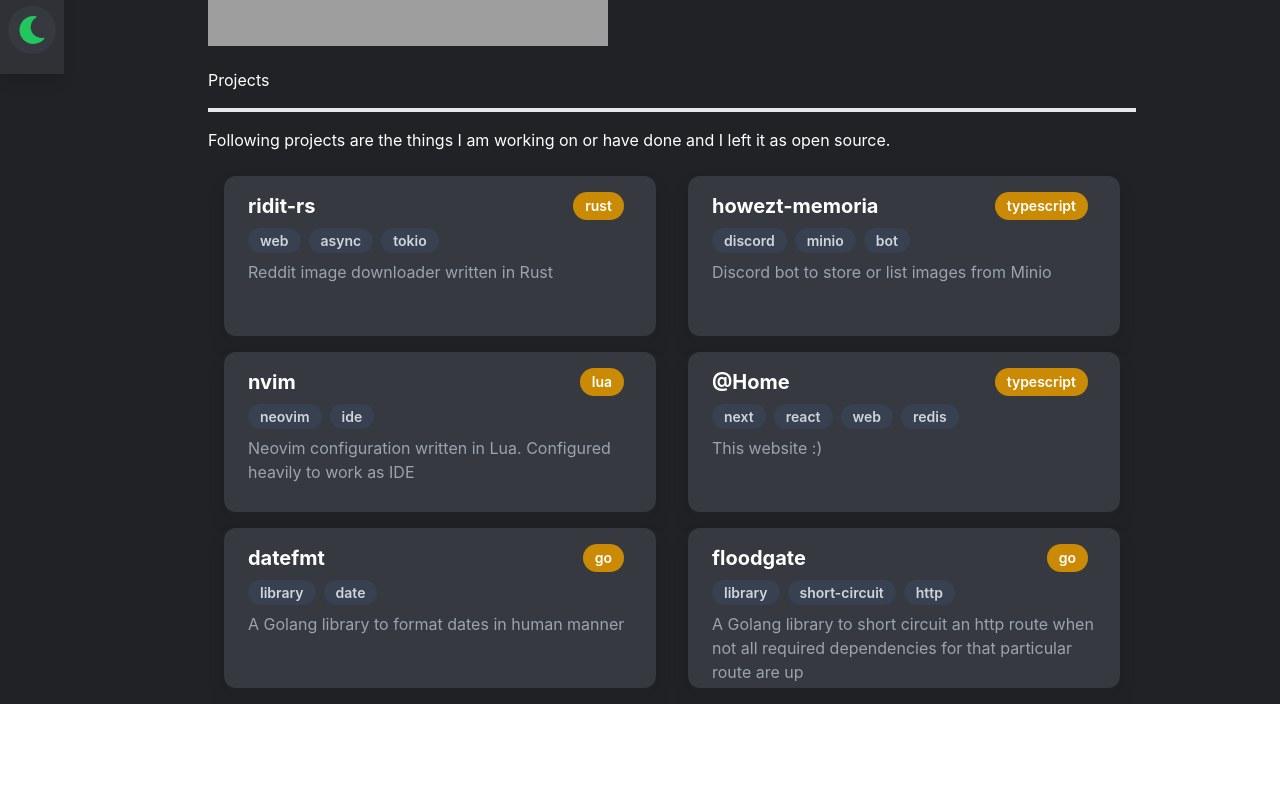
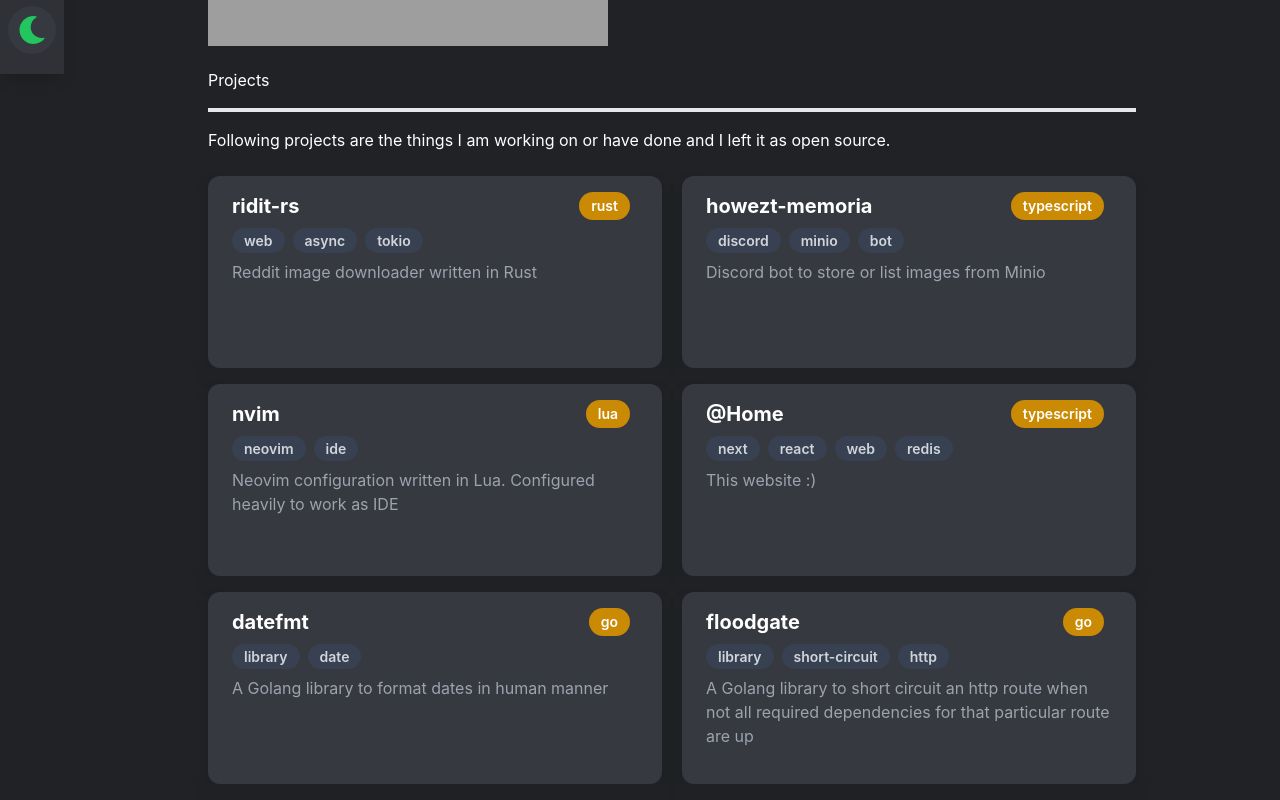
Before and after one commit to tigorlazuardi/at-home, a Next.js app: page / in a window 1280 px wide. Shown: the part 726-1526 px from the top of the page. Before the commit the page ends 1430 px from the top, so only its background shows below. Built offline with nearby package versions, Linux system fonts and the light colour scheme; grey boxes are pictures that could not be loaded.

Commit message:
feat(project-list-card): update appearance to be nicer

```diff
--- a/components/MainPage/ProjectList/index.tsx
+++ b/components/MainPage/ProjectList/index.tsx
@@ -13,7 +13,7 @@ export default function ProjectList({ projectItems }: ProjectListProp) {
 					Following projects are the things I am working on or have done and I left it as open source.
 				</p>
 			</header>
-			<div className="flex flex-wrap justify-between content-end">
+			<div className="flex flex-wrap gap-x-5 justify-between content-end items-stretch">
 				{projectItems.map((v, i) => (
 					<ProjectDisplayCard
 						language={v.language}
@@ -22,7 +22,7 @@ export default function ProjectList({ projectItems }: ProjectListProp) {
 						tags={v.tags}
 						description={v.description}
 						key={i}
-						className="sm-max:basis-full sm:basis-1/2 sm:px-4 sm:py-2 self-center flex-grow"
+						className="gap-x-4 sm:py-2 grow sm-max:basis-full sm:basis-1/3"
 					/>
 				))}
 			</div>
--- a/components/cards/ProjectDisplayCards.tsx
+++ b/components/cards/ProjectDisplayCards.tsx
@@ -21,14 +21,14 @@ export default function ProjectDisplayCard({
 	return (
 		<div className={className}>
 			<div
-				className="overflow-hidden rounded-xl shadow-lg transition-all dark:shadow-discord-900 min-w-xs dark:bg-discord-700 focus:shadow-xl focus:-translate-y-1 hover:shadow-xl hover:-translate-y-2 hover:cursor-pointer sm:h-40"
+				className="overflow-hidden h-full rounded-xl shadow-lg transition-all hover:shadow-xl hover:-translate-y-2 hover:cursor-pointer focus:shadow-xl focus:-translate-y-1 min-w-xs min-h-12 dark:shadow-discord-900 dark:bg-discord-700"
 				onClick={() => window.open(projectURL, '_blank')}
 			>
 				<div className="py-4 px-6">
 					<div className="flex justify-between">
 						<div className="text-xl font-bold">{projectName}</div>
 						{language && (
-							<span className="py-1 px-3 mr-2 text-sm font-semibold text-gray-700 bg-blue-200 rounded-full dark:bg-yellow-600 dark:text-white">
+							<span className="py-1 px-3 mr-2 text-sm font-semibold text-gray-700 bg-blue-200 rounded-full dark:text-white dark:bg-yellow-600">
 								{language}
 							</span>
 						)}
--- a/tailwind.config.js
+++ b/tailwind.config.js
@@ -54,6 +54,11 @@ module.exports = {
 				100: '28rem',
 				104: '32rem',
 			},
+			minHeight: {
+				12: '12rem',
+				24: '24rem',
+				40: '40rem',
+			},
 		},
 	},
 	plugins: [],
```
Also changed, not shown: 1 other file (tests, documents, lock files or other folders).
